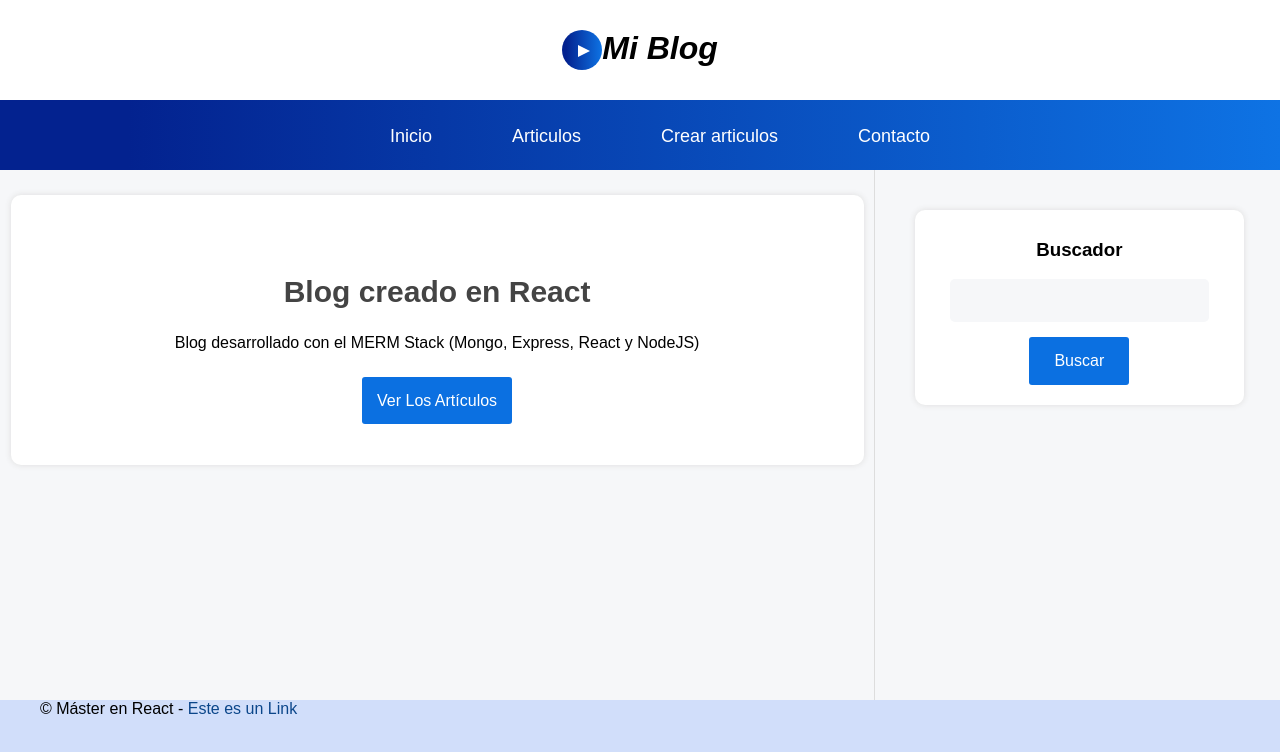
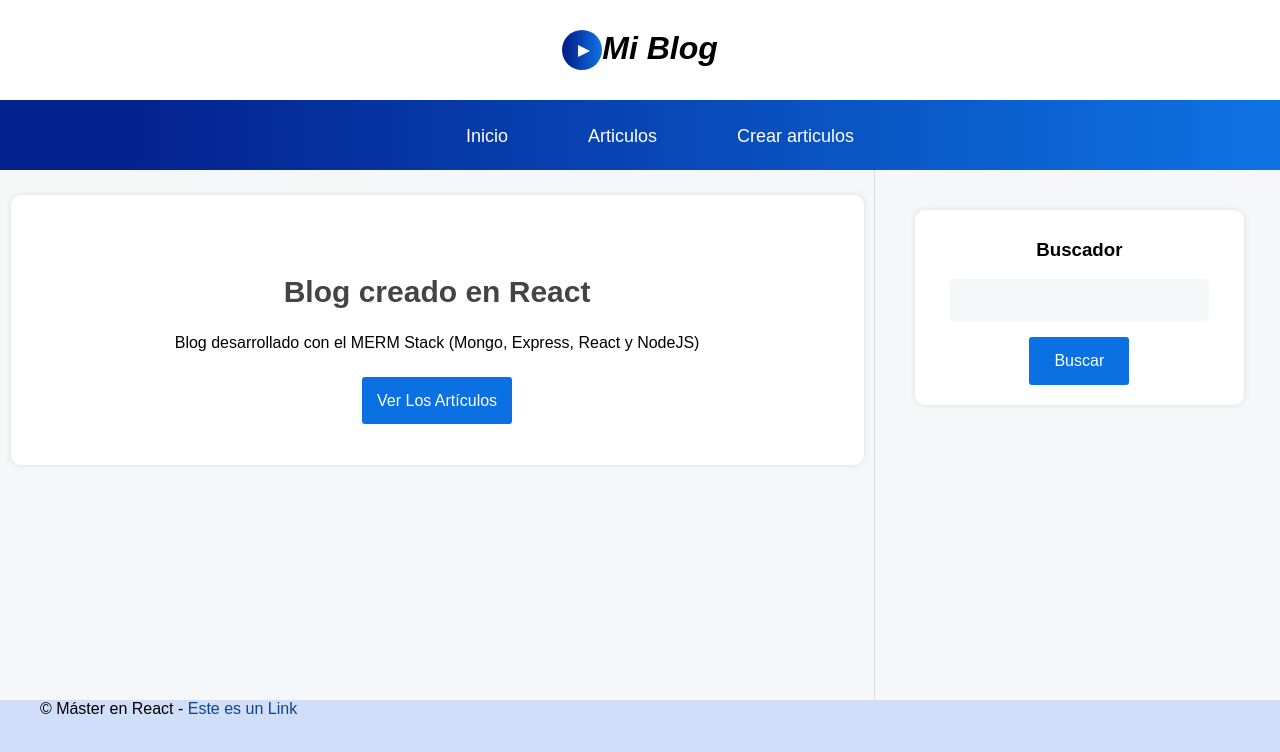
Before and after one commit to carnaezf/front_blog, a React (Vite) app: page / in a window 1280 px wide. Shown: the top 752 px of the page. Built offline with nearby package versions, Linux system fonts and the light colour scheme.

Commit message:
Ocultando link contacto y boton editar

```diff
--- a/src/components/layout/Nav.jsx
+++ b/src/components/layout/Nav.jsx
@@ -10,7 +10,7 @@ export const Nav = () => {
         <li><NavLink to='/inicio'>Inicio</NavLink></li>
         <li><NavLink to='/articulos'>Articulos</NavLink></li>
         <li><NavLink to='/crear-articulos'>Crear articulos</NavLink></li>
-        <li><a href='#'>Contacto</a></li>
+        {/* <li><a href='#'>Contacto</a></li> */}
       </ul>
     </div>
   )
--- a/src/components/pages/Listado.jsx
+++ b/src/components/pages/Listado.jsx
@@ -35,7 +35,7 @@ const Listado = ({ articulos, setArticulos }) => {
                     <div className='data'>
                         <h3 className='title'><Link to={ '/articulo/' + articulo._id }>{articulo.title}</Link></h3>
                         <p className='description' >{articulo.content}</p>
-                        <Link to={'/editar/' + articulo._id } className='edit'>Editar</Link>
+                        {/* <Link to={'/editar/' + articulo._id } className='edit'>Editar</Link> */}
                         <button className='delete' onClick={ () => {
                             eliminar(articulo._id)
                         } } >Borrar</button>
```
